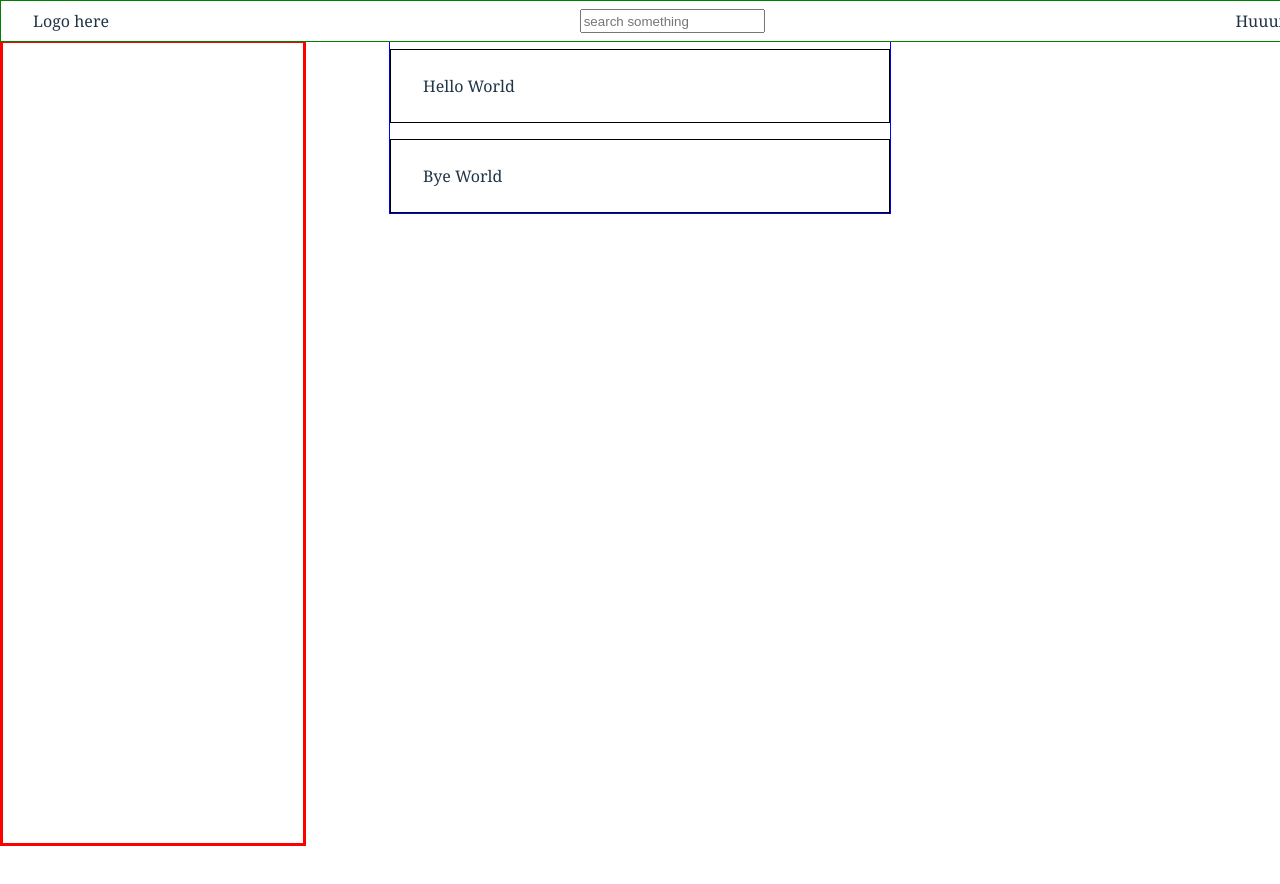
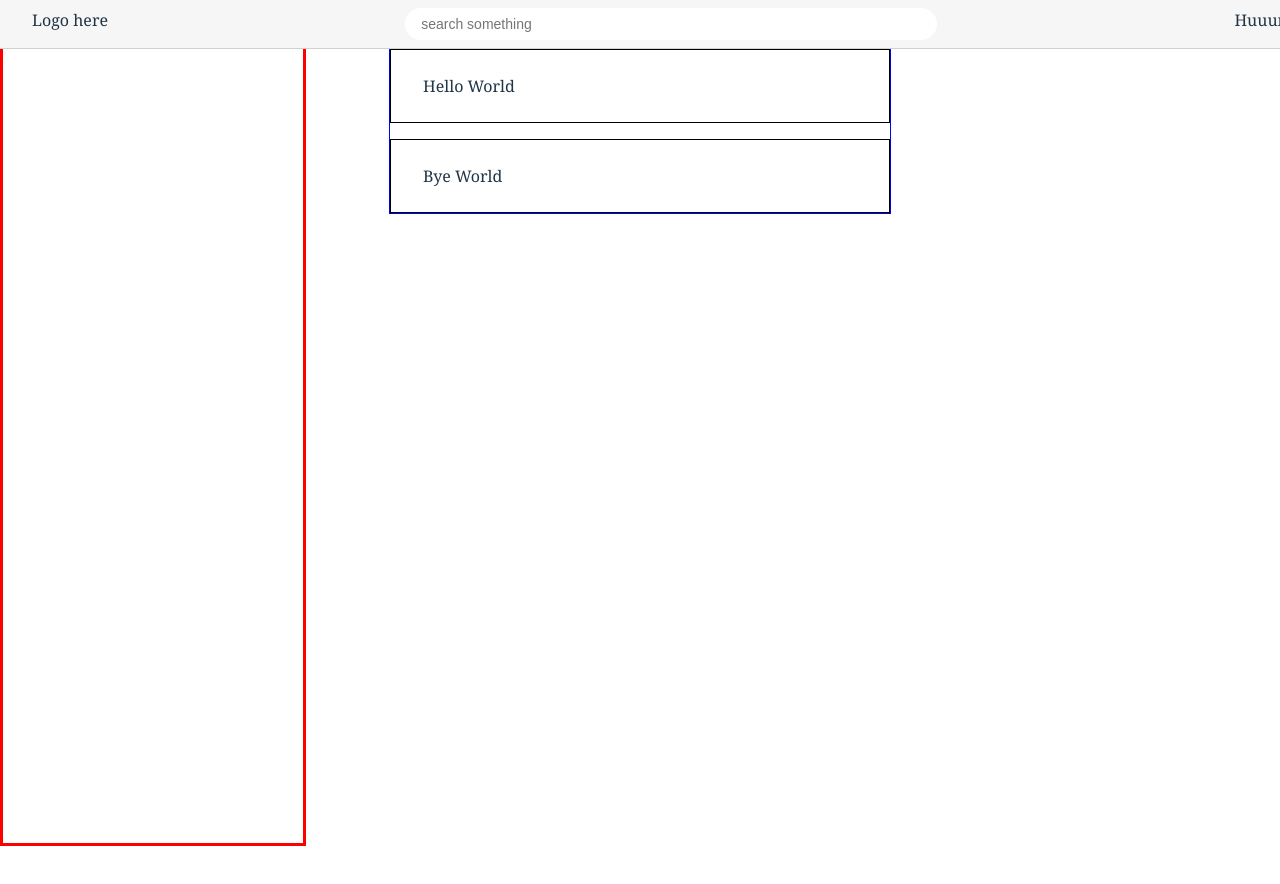
Before and after one commit to 0x00ff00-fi/frontend, a React (Vite) app: page / in a window 1280 px wide. Shown: the top 884 px of the page. Built offline with nearby package versions, Linux system fonts and the light colour scheme.

Commit message:
nav styling

```diff
--- a/src/components/Nav/index.jsx
+++ b/src/components/Nav/index.jsx
@@ -4,7 +4,7 @@ import "./styles.css";
 export default function Nav(props) {
     return <nav className="nav-bar">
         <div className="nav_logo">Logo here</div>
-        <input className="nav_search" type="text" name="" id="" placeholder="search something"/>
+        <input className="nav_srch" type="text" name="" id="" placeholder="search something"/>
         <div className="nav_user">Huuuman</div>
     </nav>;
 }
--- a/src/components/Nav/styles.css
+++ b/src/components/Nav/styles.css
@@ -1,11 +1,23 @@
 .nav-bar {
-    border: 1px solid green;
     position: fixed;
-    background-color: white;
     width: 100%;
-    padding: .5rem 2rem;
+    left: 0;
+    top: 0;
+    padding: var(--s-sm) var(--s-lg);
+
+    background-color: var(--c-gr-4);
+    border-bottom: 1px solid var(--c-gr-3);
+
     z-index: 1;
 
     display: flex;
     justify-content: space-between;
 }
+
+.nav_srch {
+    width: 500px;
+    padding: var(--s-sm) var(--s-md);
+    border: none;
+    border-radius: var(--br-pl);
+    font-size: var(--f-sm);
+}
```
